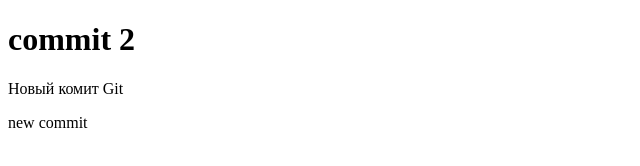
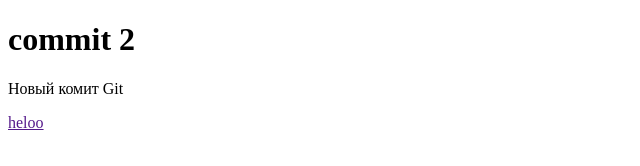
Before and after one commit to MATEY15/git-lesson, a plain HTML site: page index.html in a window 1280 px wide. Shown: the full height of the page, 0-640 px from the left. Drawn offline with Linux system fonts and the light colour scheme.

Commit message:
new version

```diff
--- a/index.html
+++ b/index.html
@@ -11,9 +11,7 @@
 <h1>commit 2</h1>
 <p>Новый комит Git</p>
 <div class="katya">
-    <p>
-        new commit
-    </p>
+    <a href="">heloo</a>
 </div>
 </body>
 </html>
```
